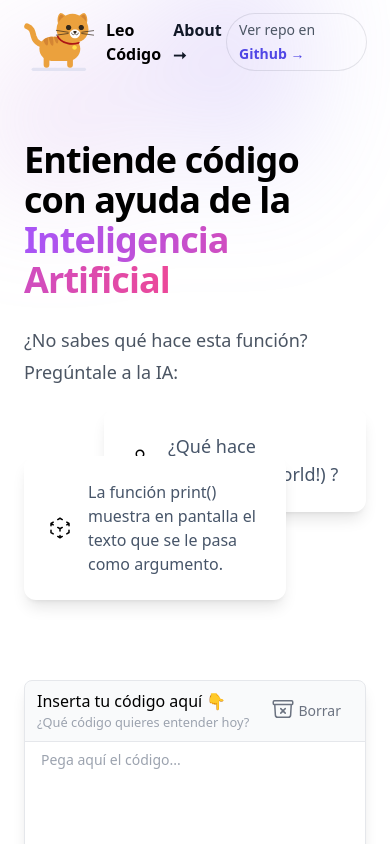
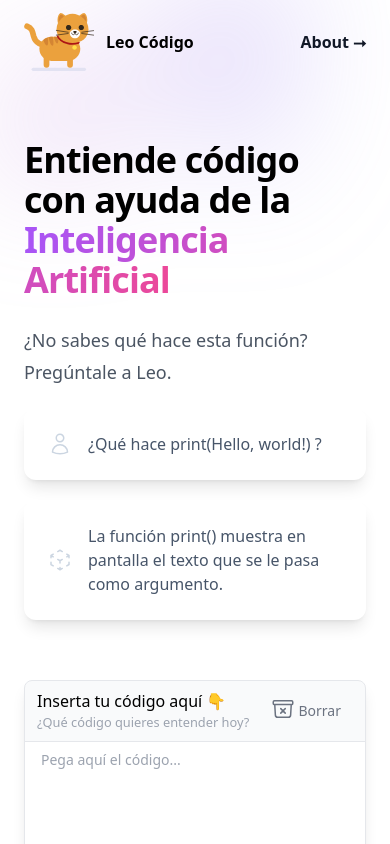
Before and after one commit to elenacalvillo/Leo-Codigo-AI, a Next.js app: page / in a window 390 px wide. Shown: the top 844 px of the page. Built offline with nearby package versions, Linux system fonts and the light colour scheme; what tailwind-highlightjs would draw is missing.

Commit message:
fixed mobile version

```diff
--- a/pages/about.js
+++ b/pages/about.js
@@ -78,7 +78,7 @@ export default function About() {
                     </a>
                   ))}
                 </div>
-                <div className="lg:flex lg:min-w-0 lg:flex-1 lg:justify-end">
+                <div className="hidden sm:flex lg:min-w-0 lg:flex-1 lg:justify-end">
                   <div className="relative rounded-full py-1 px-3 text-sm leading-6 ring-1 ring-gray-900/10 hover:ring-gray-900/20">
                     <span className="text-gray-600">
                       Ver repo en{" "}
--- a/pages/index.js
+++ b/pages/index.js
@@ -107,7 +107,7 @@ export default function Home() {
                     </a>
                   ))}
                 </div>
-                <div className="lg:flex lg:min-w-0 lg:flex-1 lg:justify-end">
+                <div className="hidden sm:flex lg:min-w-0 lg:flex-1 lg:justify-end">
                   <div className="relative rounded-full py-1 px-3 text-sm leading-6 ring-1 ring-gray-900/10 hover:ring-gray-900/20">
                     <span className="text-gray-600">
                       Ver repo en{" "}
@@ -135,22 +135,22 @@ export default function Home() {
                     </h1>
 
                     <p className="mt-6 text-lg leading-8 text-gray-600 sm:text-center">
-                      ¿No sabes qué hace esta función? Pregúntale a la IA:
+                      ¿No sabes qué hace esta función? Pregúntale a Leo.
                     </p>
                     <div className="relative w-full h-48 mt-5">
-                      <div class="absolute top-0 left-20 p-6 max-w-sm mx-auto bg-white rounded-xl shadow-lg flex items-center space-x-4">
+                      <div class="sm:absolute m-5 sm:m-0 top-0 left-0 sm:left-20 p-6 max-w-sm mx-auto bg-white rounded-xl shadow-lg flex items-center space-x-4">
                         <div class="shrink-0">
-                          <svg xmlns="http://www.w3.org/2000/svg" fill="none" viewBox="0 0 24 24" strokeWidth={1.5} stroke="currentColor" className="w-6 h-6">
+                          <svg xmlns="http://www.w3.org/2000/svg" fill="none" viewBox="0 0 24 24" strokeWidth={1.5} stroke="currentColor" className="w-6 h-6 stroke-slate-300">
                             <path strokeLinecap="round" strokeLinejoin="round" d="M15.75 6a3.75 3.75 0 11-7.5 0 3.75 3.75 0 017.5 0zM4.501 20.118a7.5 7.5 0 0114.998 0A17.933 17.933 0 0112 21.75c-2.676 0-5.216-.584-7.499-1.632z" />
                           </svg>
                         </div>
                         <div>
-                          <div class="text-lg text-slate-600">¿Qué hace print(Hello, world!) ?</div>
+                          <div class="sm:text-lg text-slate-600">¿Qué hace print(Hello, world!) ?</div>
                         </div>
                       </div>
-                      <div class="absolute bottom-0 right-20 p-6 max-w-sm mx-auto bg-white rounded-xl shadow-lg flex items-center space-x-4">
+                      <div class="sm:absolute m-5 sm:m-0 bottom-0 right-0 sm:right-20 p-6 max-w-sm mx-auto bg-white rounded-xl shadow-lg flex items-center space-x-4">
                         <div class="shrink-0">
-                          <svg xmlns="http://www.w3.org/2000/svg" fill="none" viewBox="0 0 24 24" strokeWidth={1.5} stroke="currentColor" className="w-6 h-6">
+                          <svg xmlns="http://www.w3.org/2000/svg" fill="none" viewBox="0 0 24 24" strokeWidth={1.5} stroke="currentColor" className="w-6 h-6 stroke-slate-300">
                             <path strokeLinecap="round" strokeLinejoin="round" d="M21 7.5l-2.25-1.313M21 7.5v2.25m0-2.25l-2.25 1.313M3 7.5l2.25-1.313M3 7.5l2.25 1.313M3 7.5v2.25m9 3l2.25-1.313M12 12.75l-2.25-1.313M12 12.75V15m0 6.75l2.25-1.313M12 21.75V19.5m0 2.25l-2.25-1.313m0-16.875L12 2.25l2.25 1.313M21 14.25v2.25l-2.25 1.313m-13.5 0L3 16.5v-2.25" />
                           </svg>
                         </div>
```
